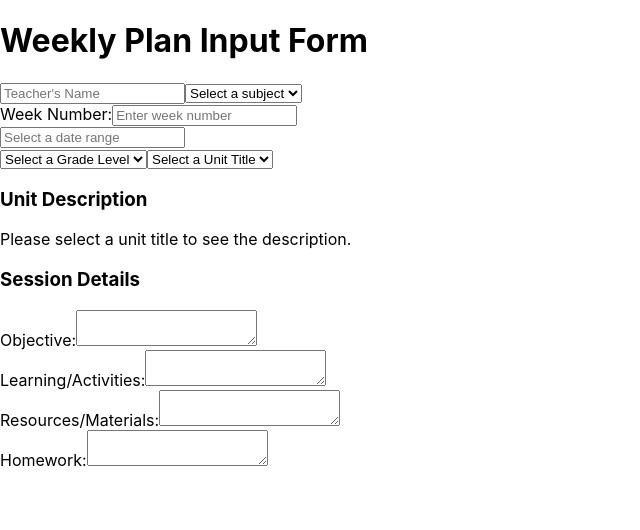
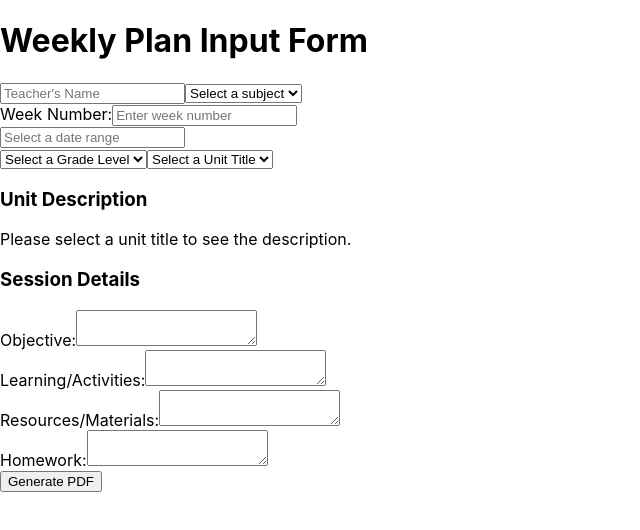
Before and after one commit to stingotho/react-weekly-plan-kbs, a React (Create React App) app: page / in a window 1280 px wide. Shown: the top 530 px of the page, without its empty margins (0-640 px from the left). Built offline with nearby package versions, Linux system fonts and the light colour scheme.

Commit message:
pdf generator

```diff
--- a/package.json
+++ b/package.json
@@ -7,6 +7,7 @@
     "@testing-library/react": "^13.4.0",
     "@testing-library/user-event": "^13.5.0",
     "date-fns": "^3.3.1",
+    "jspdf": "^2.5.1",
     "react": "^18.2.0",
     "react-datepicker": "^6.1.0",
     "react-dom": "^18.2.0",
--- a/src/App.js
+++ b/src/App.js
@@ -10,6 +10,7 @@ import GradeLevelSelector from "./components/GradeLevelSelector";
 import UnitTitleSelector from "./components/UnitTitleSelector";
 import UnitDescription from "./components/UnitDescription";
 import SessionInput from "./components/SessionInput";
+import PdfGeneratorButton from "./components/PdfGeneratorButton"; // Import the new component
 
 function App() {
   const [teacherName, setTeacherName] = useState("");
@@ -33,6 +34,16 @@ function App() {
     { value: "history", label: "History" },
     // Add more subjects as needed
   ];
+
+  const formData = {
+    teacherName,
+    selectedSubject,
+    weekNumber,
+    dateRange, // You might want to format this to a more readable form
+    gradeLevel,
+    unitTitle,
+    sessionDetails, // This might need to be formatted or processed to display nicely in the PDF
+  };
 
   return (
     <div className="app">
@@ -69,6 +80,7 @@ function App() {
         sessionDetails={sessionDetails}
         setSessionDetails={setSessionDetails}
       />
+      <PdfGeneratorButton formData={formData} />
     </div>
   );
 }
--- a/src/components/PdfGeneratorButton.js
+++ b/src/components/PdfGeneratorButton.js
@@ -0,0 +1,73 @@
+import React from "react";
+import jsPDF from "jspdf";
+
+function PdfGeneratorButton({ formData }) {
+  const generatePDF = () => {
+    const doc = new jsPDF();
+
+    // Basic styling
+    const lineHeight = 10;
+    let linePosition = 10; // Initial line position
+
+    // Add a title
+    doc.setFontSize(16);
+    doc.text("Weekly Plan", 105, linePosition, "center");
+    linePosition += lineHeight * 2; // Double space before starting content
+
+    // Reset font size for the rest of the content
+    doc.setFontSize(12);
+
+    // Teacher Name
+    doc.text(`Teacher's Name: ${formData.teacherName}`, 10, linePosition);
+    linePosition += lineHeight;
+
+    // Subject
+    doc.text(`Subject: ${formData.selectedSubject}`, 10, linePosition);
+    linePosition += lineHeight;
+
+    // Grade Level
+    doc.text(`Grade Level: ${formData.gradeLevel}`, 10, linePosition);
+    linePosition += lineHeight;
+
+    // Week Number
+    doc.text(`Week Number: ${formData.weekNumber}`, 10, linePosition);
+    linePosition += lineHeight;
+
+    // Date Range
+    doc.text(`Date Range: ${formData.dateRange}`, 10, linePosition);
+    linePosition += lineHeight;
+
+    // Unit Title
+    doc.text(`Unit Title: ${formData.unitTitle}`, 10, linePosition);
+    linePosition += lineHeight;
+
+    // Unit Description
+    doc.text(`Unit Description: ${formData.unitDescription}`, 10, linePosition);
+    linePosition += lineHeight;
+
+    // Session Details Heading
+    doc.setFontSize(14);
+    doc.text("Session Details:", 10, linePosition);
+    linePosition += lineHeight;
+
+    // Reset font size
+    doc.setFontSize(12);
+
+    // Iterate over session details
+    Object.entries(formData.sessionDetails).forEach(([key, value]) => {
+      doc.text(
+        `${key.charAt(0).toUpperCase() + key.slice(1)}: ${value}`,
+        10,
+        linePosition
+      );
+      linePosition += lineHeight;
+    });
+
+    // Save the PDF
+    doc.save("weekly-plan.pdf");
+  };
+
+  return <button onClick={generatePDF}>Generate PDF</button>;
+}
+
+export default PdfGeneratorButton;
```
Also changed, not shown: 1 other file (tests, documents, lock files or other folders).
